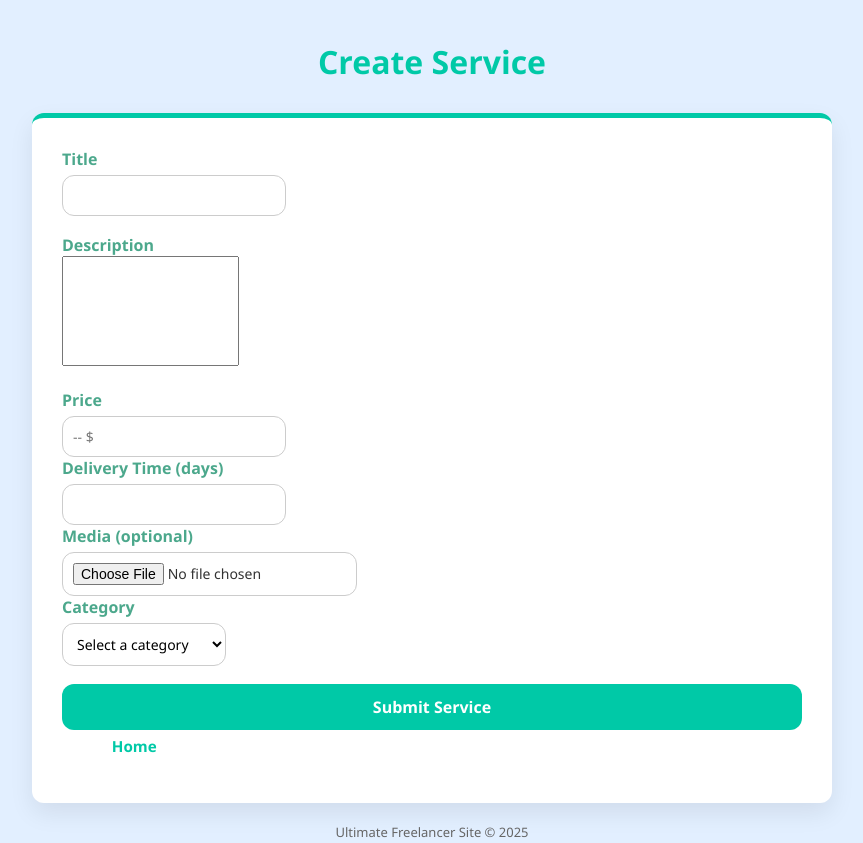
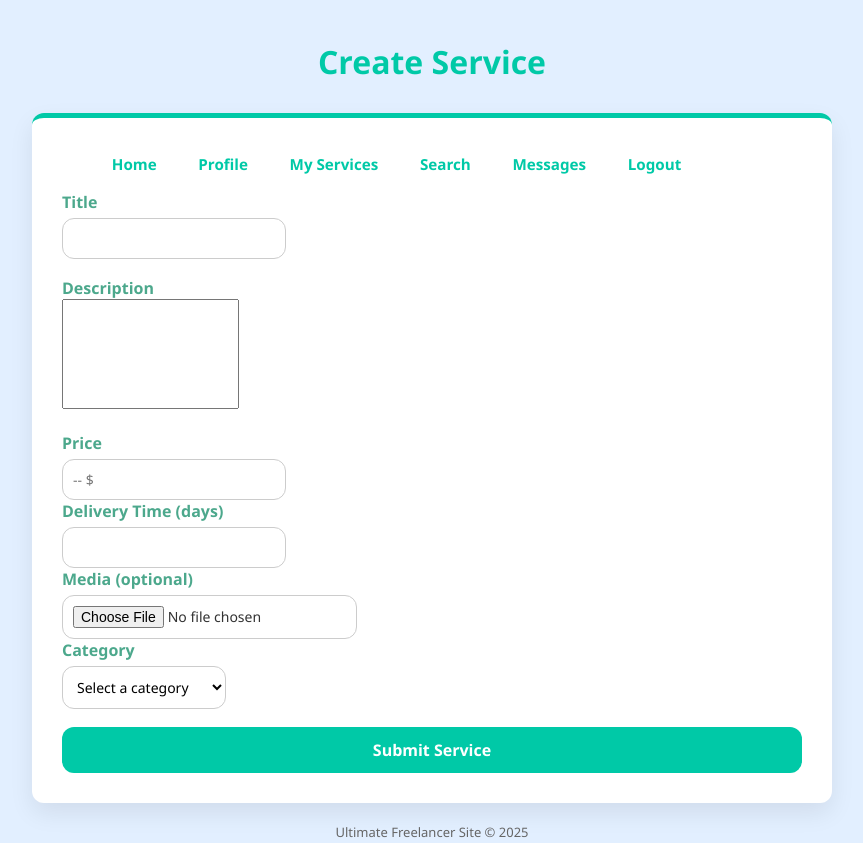
Before and after one commit to Pjoca/ltw-project-ltw03g03, a PHP site: page /pages/create.service.php in a window 1280 px wide. Shown: the top 843 px of the page, without its empty margins (208-1071 px from the left). Run offline with PHP 8.4, Linux system fonts and the light colour scheme; the visitor is signed in with stand-in values (Sample User, id 1).

Commit message:
Buttons for Search and Create Service

```diff
--- a/templates/services.tpl.php
+++ b/templates/services.tpl.php
@@ -2,6 +2,8 @@
     <div class="back-nav">
       <a href="/../pages/home.php" class="nav-button"> Home </a>
       <a href="/../pages/profile.php" class="nav-button"> Profile </a>
+      <a href="/../pages/my.search.php" class="nav-button"> Search </a>
+      <a href="/../pages/messages.php" class="nav-button"> Messages </a>
       <a href="logout.php"class="nav-button"> Logout</a>
     </div>
 
@@ -28,6 +30,15 @@
 
 
 <?php function draw_create_service() { ?>
+
+    <div class="back-nav">
+      <a href="/../pages/home.php" class="nav-button"> Home </a>
+      <a href="/../pages/profile.php" class="nav-button"> Profile </a>
+      <a href="/../pages/my.services.php" class="nav-button"> My Services </a>
+      <a href="/../pages/search.php" class="nav-button"> Search </a>
+      <a href="/../pages/messages.php" class="nav-button"> Messages </a>
+      <a href="logout.php"class="nav-button"> Logout</a>
+    </div>
 
 <form action="../actions/action.submit.service.php" method="POST" enctype="multipart/form-data">
   <div>
@@ -72,15 +83,10 @@
   <button type="submit" class="submit-button">Submit Service</button>
 </form>
 
-<div class="back-nav">
-  <a href="/../pages/home.php" class="nav-button">Home</a>
-</div>
-
 <?php } ?>
 
 <?php function draw_search(string $selectedQuery, string $selectedCategory, ?float $selectedPrice, ?int $selectedDelivery, array $categories, array $services) { ?>
 
-    <div class="homepage-container">
     <div class="back-nav">
       <a href="/../pages/home.php" class="nav-button"> Home </a>
       <a href="/../pages/profile.php" class="nav-button"> Profile </a>
```
